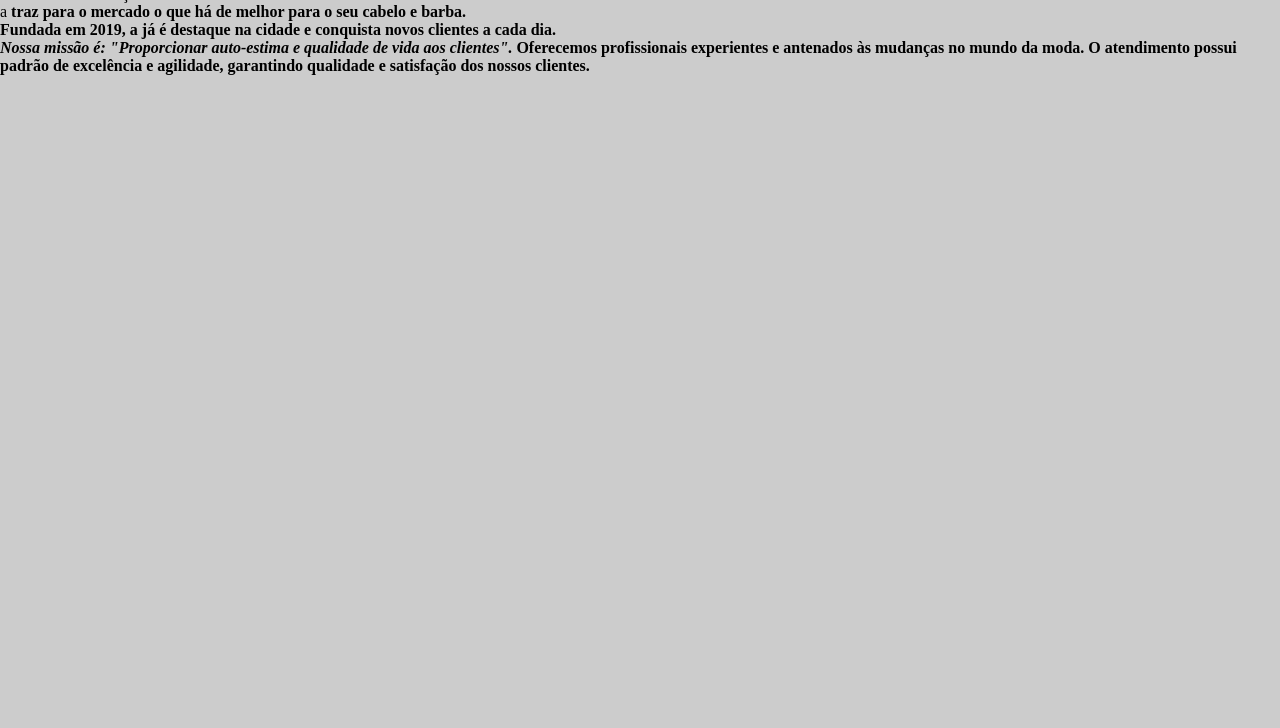
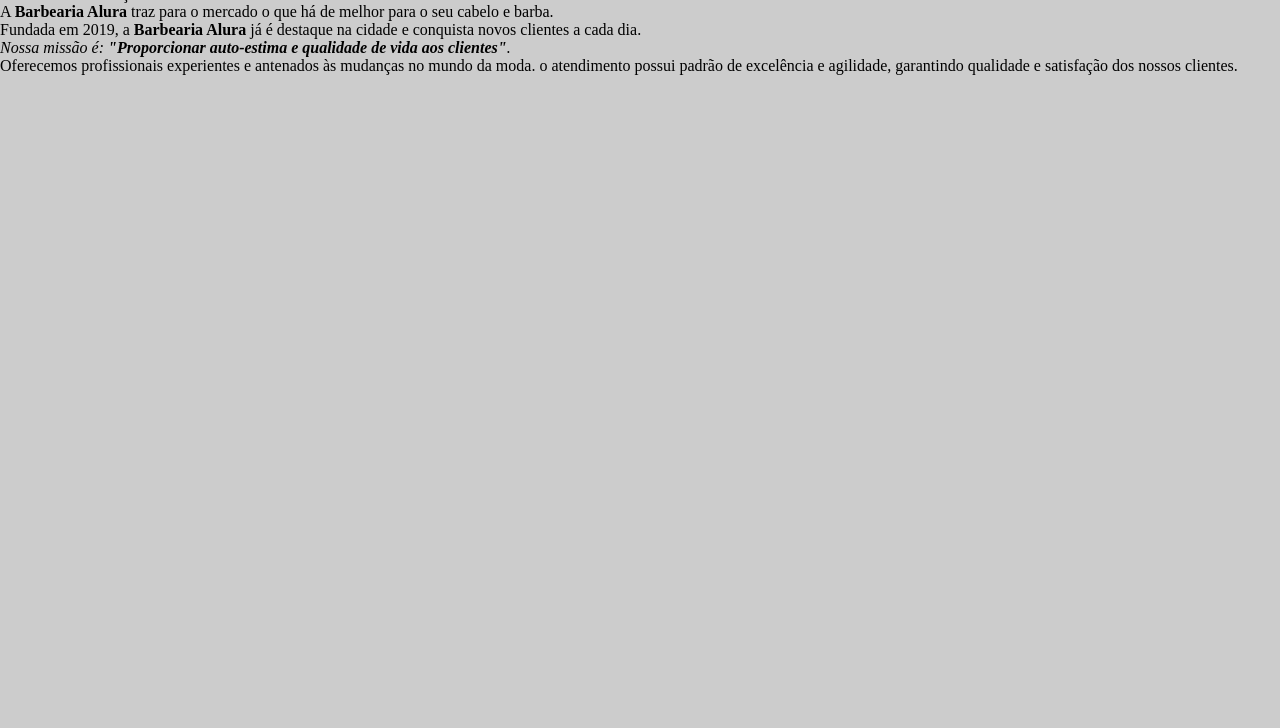
Before and after one commit to ClonaCartaoAtualizado2024/CartaoBlack, a plain HTML site: page index.html in a window 1280 px wide. Shown: the part 72-800 px from the top of the page. Drawn offline with Linux system fonts and the light colour scheme.

Commit message:
Update index.html

```diff
--- a/index.html
+++ b/index.html
@@ -4,20 +4,17 @@
     <meta charset="UTF-8">
     <meta name="viewport" content="width=device-width, initial-scale=1.0">
     <title>Document</title>
-    <link rel = "stylesheet" href = "style.css">
+    <link rel="stylesheet"href="style.css">
 </head>
 <body>
-    <img src="banner.jpg">
+    <img id="banner" src="banner.jpg">
     <div class="principal">
-    <h1>Sobre a Barbearia Alura</h1>
-    <p>Localizada no coração da cidade</p>
-    <p>a <strong Barbearia Alura</strong> traz para o mercado o que há de melhor para o seu cabelo e barba.</p>
-    <p>Fundada em 2019, a <strong Barbearia Alura/strong> já é destaque na cidade e conquista novos clientes a cada dia.</p>
-
-<em> Nossa missão é:<strong> "Proporcionar auto-estima e qualidade de vida aos clientes".</strong></em>
-
-Oferecemos profissionais experientes e antenados às mudanças no mundo da moda. O atendimento possui padrão de excelência e agilidade, garantindo qualidade e satisfação dos nossos clientes.
-</p>
-</div>
+  <h1>Sobre a Barbearia Alura</h1>
+  <p>Localizada no coração da cidade</p>
+    <p>A <strong>Barbearia Alura</strong> traz para o mercado o que há de melhor para o seu cabelo e barba.</p>
+    <p>Fundada em 2019, a <strong>Barbearia Alura</strong> já é destaque na cidade e conquista novos clientes a cada dia.</p>
+    <p id="missao"><em>Nossa missão é: <strong>"Proporcionar auto-estima e qualidade de vida aos clientes"</strong>.</em></p>
+    <p>Oferecemos profissionais experientes e antenados às mudanças no mundo da moda. o atendimento possui padrão de excelência e agilidade, garantindo qualidade e satisfação dos nossos clientes.</p>
+    </div>
 </body>
 </html>
```
